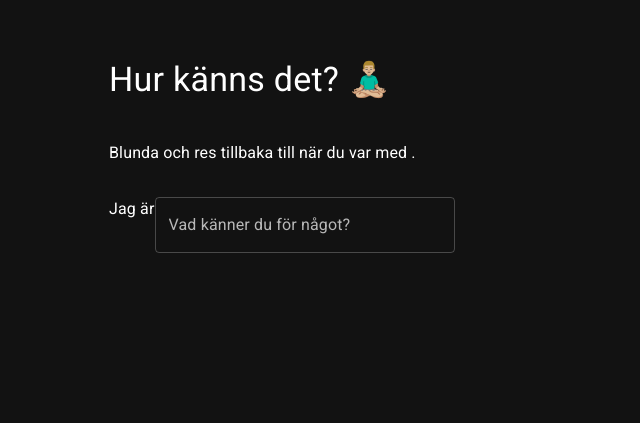
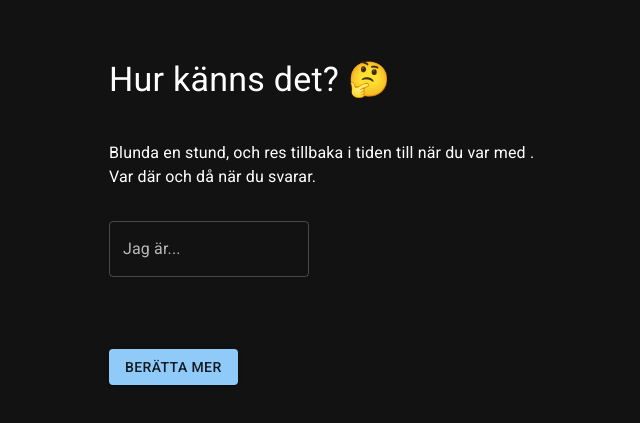
Before and after one commit to Jernsten/jernsten.github.io, a React (Create React App) app: page /how-do-you-feel in a window 1280 px wide. Shown: the part 101-524 px from the top of the page, without its empty margins (255-895 px from the left). Built offline with nearby package versions, Linux system fonts and the light colour scheme.

Commit message:
What you want

```diff
--- a/src/App.tsx
+++ b/src/App.tsx
@@ -5,7 +5,7 @@ import { Box, Container, CssBaseline } from "@mui/material";
 import { ThemeProvider } from "@mui/material/styles";
 import { theme } from "./Styles";
 import { BrowserRouter, Route, Routes } from "react-router-dom";
-import { HowDoYouFeel, Start, TheSituation, WhoWhenWhere } from "./Page";
+import { HowDoYouFeel, Start, TheSituation, WhoWhenWhere, WhatYouWant } from "./Page";
 
 function App() {
   return (
@@ -19,6 +19,7 @@ function App() {
               <Route path="/who-whew-where" element={<WhoWhenWhere />} />
               <Route path="/the-situation" element={<TheSituation />} />
               <Route path="/how-do-you-feel" element={<HowDoYouFeel />} />
+              <Route path="/what-you-want" element={<WhatYouWant />} />
             </Routes>
           </Box>
         </Container>
--- a/src/Component/HeadLine.tsx
+++ b/src/Component/HeadLine.tsx
@@ -1,6 +1,6 @@
 import { Typography } from "@mui/material";
 
-export function HeadLine({ children }: { children: string }) {
+export function HeadLine({ children }: { children?: React.ReactNode }) {
   return (
     <Typography variant="h4" mb={5}>
       {children}
--- /dev/null
+++ b/src/Component/Input.tsx
@@ -0,0 +1,28 @@
+import { TextField } from "@mui/material";
+
+export function Input({
+  label,
+  value,
+  onChange,
+  placeholder,
+  big
+}: {
+  label: string | undefined;
+  value: string;
+  onChange: (e: React.ChangeEvent<HTMLInputElement>) => void;
+  placeholder?: string;
+  big?: boolean;
+}) {
+  const multilineProps = big ? { multiline: true, minRows: 2, maxRows: 5 } : null;
+  return (
+    <TextField
+      {...multilineProps}
+      label={label}
+      value={value}
+      onChange={onChange}
+      placeholder={placeholder}
+      autoComplete="off"
+      sx={{ width: `${big ? "4" : "2"}00px` }}
+    />
+  );
+}
--- a/src/Component/PaddedBox.tsx
+++ b/src/Component/PaddedBox.tsx
@@ -1,6 +1,6 @@
 import { Box } from "@mui/material";
 
-export function PaddedBox({ children }: { children: React.ReactNode }) {
+export function PaddedBox({ children }: { children?: React.ReactNode }) {
   return (
     <Box pt={1} pb={1} mb={1} mt={1}>
       {children}
--- a/src/Component/index.tsx
+++ b/src/Component/index.tsx
@@ -3,5 +3,6 @@ import { Text } from "./Text";
 import { NavButton } from "./NavButton";
 import { PaddedBox } from "./PaddedBox";
 import { ExampleBox } from "./ExampleBox";
+import { Input } from "./Input";
 
-export { HeadLine, Text, NavButton, PaddedBox, ExampleBox };
+export { HeadLine, Text, NavButton, PaddedBox, ExampleBox, Input as BigInput, Input };
--- a/src/Hooks/useLocalStorage.tsx
+++ b/src/Hooks/useLocalStorage.tsx
@@ -1,15 +1,9 @@
 import { useEffect, useState } from "react";
 
-function localStorageKeyCount() {
-  return Object.entries(localStorage).filter((key) => key.includes("the-work")).length;
-}
-
-export function useLocalStorage(key: string): [value: string | undefined, setValue: (key: string) => void] {
+export function useLocalStorage(key: string): [value: string, setValue: (key: string) => void] {
   const lsKeyName = `the-work.${key}`;
   const valueString = localStorage.getItem(lsKeyName) ?? "";
   const valueObject = valueString ? JSON.parse(valueString) : "";
-
-  localStorageKeyCount();
 
   const [value, setValue] = useState(valueObject);
 
--- a/src/Page/HowDoYouFeel.tsx
+++ b/src/Page/HowDoYouFeel.tsx
@@ -1,46 +1,48 @@
-import { Box, TextField } from "@mui/material";
-import { HeadLine, PaddedBox, Text } from "../Component";
+import { Box } from "@mui/material";
+import { HeadLine, Input, NavButton, PaddedBox, Text } from "../Component";
 import { getLocalStorageKeys, useLocalStorage } from "../Hooks/useLocalStorage";
-import { IValue } from "./WhoWhenWhere";
+import { change } from "./WhoWhenWhere";
 
 export default function HowDoYouFeel() {
-  const { theSituation, where, when, who } = getLocalStorageKeys("theSituation", "where", "when", "who");
+  const { where, when, who } = getLocalStorageKeys("where", "when", "who");
 
   const [feeling, setFeeling] = useLocalStorage("feeling");
-  const onFeelingChange = ({ target: { value } }: IValue) => setFeeling(value);
-
-  const [targetPerson, setTargetPerson] = useLocalStorage("targetPerson");
-  const onTargetPersonChange = ({ target: { value } }: IValue) => setTargetPerson(value);
+  const [target, setTarget] = useLocalStorage("target");
+  const [because, setBecause] = useLocalStorage("because");
 
   return (
     <Box>
-      <HeadLine>Hur känns det? 🧘🏼‍♂️</HeadLine>
+      <HeadLine>Hur känns det? 🤔</HeadLine>
       <Text>
-        Blunda och res tillbaka till {when} när du var {where} med {who}.<br />
+        Blunda en stund, och res tillbaka i tiden till {when} när du var {where} med {who}.<br />
+        Var där och då när du svarar.
       </Text>
-      <Text italic>{theSituation}</Text>
-
       <PaddedBox>
-        Jag är
-        <TextField
-          label="Vad känner du för något?"
-          placeholder="arg/sur/ledsen/besviken"
+        <Input
+          label="Jag är..."
+          placeholder="tex: arg/sur/ledsen/besviken"
           value={feeling}
-          onChange={onFeelingChange}
-          autoComplete="off"
-          sx={{ width: "300px" }}
+          onChange={change(setFeeling)}
         />
       </PaddedBox>
       <PaddedBox>
-        {feeling && (
-          <TextField
-            label={`Vem känner du dig ${feeling.toLowerCase()} för?`}
-            value={targetPerson}
-            onChange={onTargetPersonChange}
-            autoComplete="off"
-            sx={{ width: "300px" }}
+        {feeling.length > 2 && (
+          <Input label={`Vem är du ${feeling.toLowerCase()} på?`} value={target} onChange={change(setTarget)} />
+        )}
+      </PaddedBox>
+      <PaddedBox>
+        {target.length > 0 && (
+          <Input
+            big
+            label={`Varför är du ${feeling} på ${target}?`}
+            placeholder="Håll inte tillbaka! Var riktigt småsint, var inte snäll eller ''spirituell''."
+            value={because}
+            onChange={change(setBecause)}
           />
         )}
+      </PaddedBox>
+      <PaddedBox>
+        <NavButton to={"what-you-want"} txt={"Berätta mer"} />
       </PaddedBox>
     </Box>
   );
--- a/src/Page/TheSituation.tsx
+++ b/src/Page/TheSituation.tsx
@@ -1,18 +1,14 @@
-import { Box, TextField } from "@mui/material";
-import { ExampleBox, HeadLine, NavButton, PaddedBox, Text } from "../Component";
-import { useLocalStorage } from "../Hooks/useLocalStorage";
-import { IValue } from "./WhoWhenWhere";
+import { Box } from "@mui/material";
+import { ExampleBox, HeadLine, NavButton, PaddedBox, Text, Input } from "../Component";
+import { getLocalStorageKeys, useLocalStorage } from "../Hooks/useLocalStorage";
+import { change } from "./WhoWhenWhere";
 
 export default function TheSituation() {
-  const [who] = useLocalStorage("who");
-  const [where] = useLocalStorage("where");
-  const [when] = useLocalStorage("when");
+  const { who, where, when } = getLocalStorageKeys("who", "where", "when");
 
   const [theSituation, setTheSituation] = useLocalStorage("theSituation");
 
-  const onTheSituationChange = ({ target: { value } }: IValue) => setTheSituation(value);
-
-  const previewText = `${when} när jag var ${where} med ${who}...`;
+  const previewText = `Vad hände ${when} när du var ${where} med ${who}?`;
   const displayPreviewText = previewText[0].toUpperCase() + previewText.substring(1);
 
   return (
@@ -20,32 +16,15 @@ export default function TheSituation() {
       <HeadLine>Berätta ✍🏽</HeadLine>
       <PaddedBox>
         <Text>
-          Skriv kortfattat och förenklat. <br />
-          Var extremt ärlig, skriv barnsligt, var småsint. Skriv helt utan filter!
+          {displayPreviewText} <br /> Skriv kortfattat. Var extremt ärlig, skriv helt utan filter!
         </Text>
       </PaddedBox>
+      <Input big label="Vad var det som hände?" value={theSituation} onChange={change(setTheSituation)} />
       <PaddedBox>
-        <Text italic>{displayPreviewText}</Text>
+        <ExampleBox>Exempel: Jag bråkade med Matilda och hon sa att jag var oförskämd.</ExampleBox>
       </PaddedBox>
       <PaddedBox>
-        <TextField
-          multiline
-          minRows={5}
-          label="Vad hände då?"
-          value={theSituation}
-          onChange={onTheSituationChange}
-          autoComplete="off"
-          sx={{ width: "350px" }}
-        />
-      </PaddedBox>
-      <PaddedBox>
-        <ExampleBox>
-          Exempel: Matilda ville inte höra när jag försökte berätta varför jag var sen. Hon är en lögnaktig skit som
-          utnuttjar Kristina. Hon försöker framställa mig som the bad guy.
-        </ExampleBox>
-      </PaddedBox>
-      <PaddedBox>
-        <NavButton to={"how-do-you-feel"} txt={"Gå vidare"} />
+        <NavButton to={"how-do-you-feel"} txt={"Berätta mer"} />
       </PaddedBox>
     </Box>
   );
--- /dev/null
+++ b/src/Page/WhatYouWant.tsx
@@ -0,0 +1,17 @@
+import { Box } from "@mui/material";
+import { HeadLine, Input } from "../Component";
+import { getLocalStorageKeys, useLocalStorage } from "../Hooks/useLocalStorage";
+import { change } from "./WhoWhenWhere";
+
+export default function WhatYouWant() {
+  const { target } = getLocalStorageKeys("target");
+
+  const [want, setWant] = useLocalStorage("want");
+
+  return (
+    <Box>
+      <HeadLine>Vad vill du av {target}?</HeadLine>
+      <Input label={`Jag vill att ${target}`} value={want} onChange={change(setWant)}></Input>
+    </Box>
+  );
+}
--- a/src/Page/WhoWhenWhere.tsx
+++ b/src/Page/WhoWhenWhere.tsx
@@ -1,11 +1,15 @@
 import { Box, Button, Card, TextField } from "@mui/material";
 
-import { HeadLine, NavButton, PaddedBox, Text } from "../Component";
+import { ExampleBox, HeadLine, NavButton, PaddedBox, Text } from "../Component";
 import { useLocalStorage } from "../Hooks/useLocalStorage";
 
 export interface IValue {
   target: { value: string };
 }
+
+export const change = (setter: (key: string) => void) => {
+  return ({ target: { value } }: IValue) => setter(value);
+};
 
 export default function WhoWhenWhere() {
   const [when, setWhen] = useLocalStorage("when");
@@ -14,23 +18,22 @@ export default function WhoWhenWhere() {
 
   const readyToComplete = who && where && when;
 
-  const onWhenChange = ({ target: { value } }: IValue) => setWhen(value.toLowerCase());
-  const onWhereChange = ({ target: { value } }: IValue) => setWhere(value.toLowerCase());
-  const onWhoChange = ({ target: { value } }: IValue) => setWho(value);
+  const onWhenChange = change(setWhen);
+  const onWhereChange = change(setWhere);
+  const onWhoChange = change(setWho);
 
   const previewText = `${when || "Då"} när jag var ${where || "någonstans"} med ${who || "någon"}.`;
   const displayPreviwText = previewText[0].toUpperCase() + previewText.substring(1);
 
-  const clear = () => {
+  const clearAllKeys = () => {
     let key: string | null;
     const keysToRemove = [];
 
     for (let i = 0; i < localStorage.length; i++) {
       key = localStorage.key(i);
-      if (key?.includes("the-work")) {
-        keysToRemove.push(key);
-      }
+      key?.includes("the-work") && keysToRemove.push(key);
     }
+
     keysToRemove.forEach((key) => localStorage.removeItem(key));
     setWhen("");
     setWhere("");
@@ -39,14 +42,15 @@ export default function WhoWhenWhere() {
 
   return (
     <Box>
-      <HeadLine>Notice 🧘🏼‍♂️</HeadLine>
-      <Text>Who upsets you? Why? Recall a specific situation.</Text>
+      <HeadLine>Känn efter 🧘🏼‍♂️</HeadLine>
       <Text>
-        To begin, relax and be still. Travel in your mind to a specific situation where you were angry, hurt, sad, or
-        disappointed with someone. Witness the situation. Be there now. Notice, name, and feel the emotion you were
-        experiencing at the time. Find the reason you were upset.
+        Slappna av, blunda om du behöver, och dröm tillbaka till minnena av en situation som du har svårt att släppa.
       </Text>
-      <Card>Exempel: Igår när jag var i bilen med Matilda, Kristina och Misse.</Card>
+      <Text>
+        Kanske var det den gången din dejt blocka ditt nummer. Eller den gången då din kollega sa att du var rolig, men
+        det kändes som att hen skrattade åt, inte med dig.
+      </Text>
+      <ExampleBox>Exempel: Igår när jag var i bilen med Matilda, Kristina och Misse.</ExampleBox>
       <PaddedBox>
         <TextField label="När hände det?" value={when} onChange={onWhenChange} autoComplete="off" />
       </PaddedBox>
@@ -69,7 +73,7 @@ export default function WhoWhenWhere() {
             <NavButton to="the-situation" txt="Berätta vad som hände" />
           </PaddedBox>
           <PaddedBox>
-            <Button onClick={clear} color="warning">
+            <Button onClick={clearAllKeys} color="warning">
               Rensa
             </Button>
           </PaddedBox>
--- a/src/Page/index.tsx
+++ b/src/Page/index.tsx
@@ -2,5 +2,6 @@ import WhoWhenWhere from "./WhoWhenWhere";
 import Start from "./Start";
 import TheSituation from "./TheSituation";
 import HowDoYouFeel from "./HowDoYouFeel";
+import WhatYouWant from "./WhatYouWant";
 
-export { WhoWhenWhere, Start, TheSituation, HowDoYouFeel };
+export { WhoWhenWhere, Start, TheSituation, HowDoYouFeel, WhatYouWant };
```
Also changed, not shown: src/Page/Start.tsx (+12 -4 lines).
